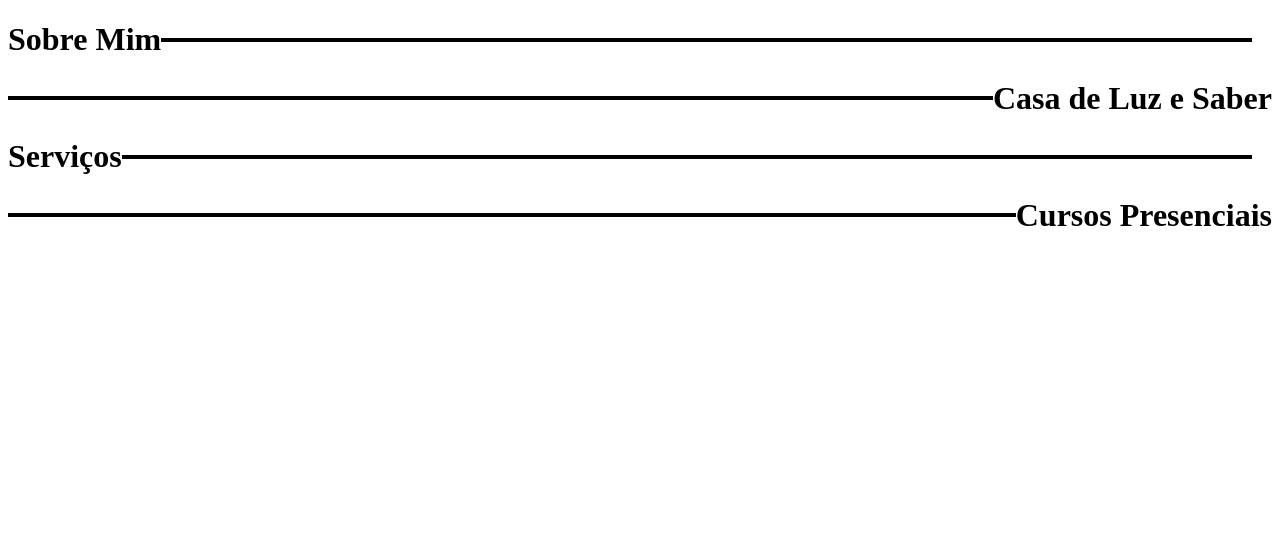
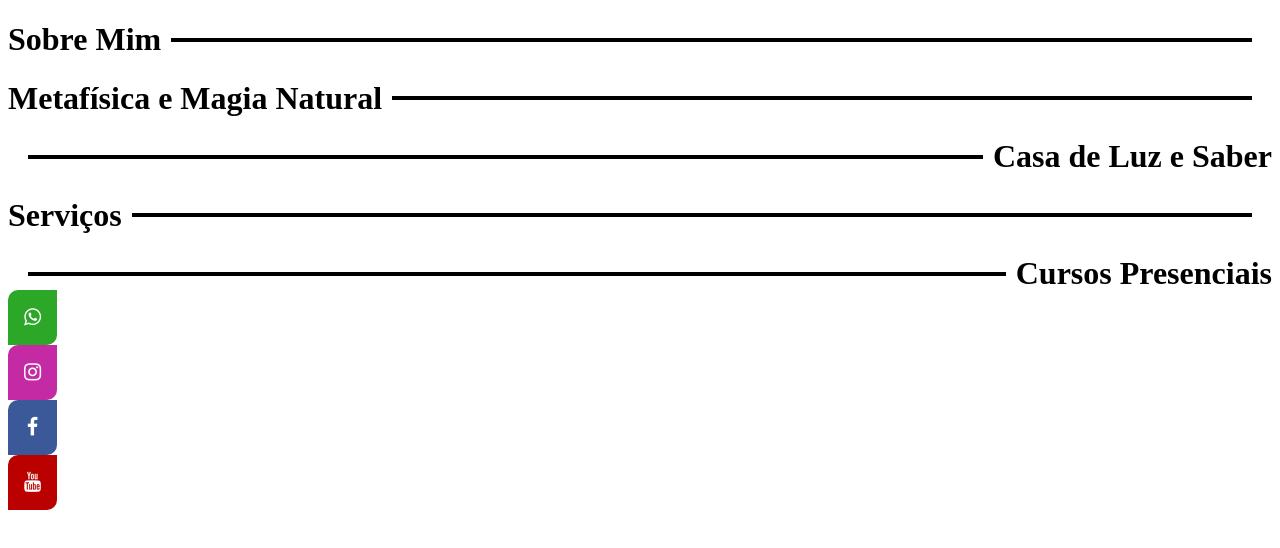
Before and after one commit to rach-noronha/projeto-ana-paula-moda, a plain HTML site: page index.html in a window 1280 px wide. Drawn offline with Linux system fonts and the light colour scheme.

Commit message:
adição dos ícones de redes sociais

```diff
--- a/index.html
+++ b/index.html
@@ -6,17 +6,29 @@
     <meta name="viewport" content="width=device-width, initial-scale=1.0">
 
     <link rel="stylesheet" href="style.css">
+    <!-- Load font awesome icons -->
+    <link rel="stylesheet" href="https://cdnjs.cloudflare.com/ajax/libs/font-awesome/4.7.0/css/font-awesome.min.css">
     <title>Ana Paula Moda</title>
 </head>
 <body>
 
-    <h1 class="titulossessoesesquerda">Sobre Mim</h1>
+    <!-- Barra de ícones de mídias sociais -->
+    <div class="icon-bar">
+        <a href="#" class="whatsapp"><i class="fa fa-whatsapp"></i></a>
+        <a href="#" class="instagram"><i class="fa fa-instagram"></i></a>
+        <a href="#" class="facebook"><i class="fa fa-facebook"></i></a>
+        <a href="#" class="youtube"><i class="fa fa-youtube"></i></a>
+    </div>
 
-    <h1 class="titulossessoesdireita">Casa de Luz e Saber</h1>
+    <h1 class="titulosobremim titulobase" >Sobre Mim</h1>
 
-    <h1 class="titulossubpaginasesquerda">Serviços</h1>
+    <h1 class="titulossessoesesquerda titulobase" >Metafísica e Magia Natural</h1>
 
-    <h1 class="titulossubpaginasdireita">Cursos Presenciais</h1>
+    <h1 class="titulossessoesdireita titulobase">Casa de Luz e Saber</h1>
+
+    <h1 class="titulossubpaginasesquerda titulobase">Serviços</h1>
+
+    <h1 class="titulossubpaginasdireita titulobase">Cursos Presenciais</h1>
 
 </body>
 </html>
--- a/style.css
+++ b/style.css
@@ -1,14 +1,16 @@
-/* Configuração mais ampla
-h1 {
+.titulobase {
     font-style: bold;
     display: flex;
-    flex-direction: row;
-}*/
+    gap: 10px;
+}
 
-.titulossessoesesquerda {
-    font-style: bold;
-    display: flex;
-    flex-direction: row;
+/*vai ter que parar no fim da caixa*/
+.titulosobremim::after {
+    content: "";
+    flex: 1 1;
+    border-bottom: 4px solid;
+    margin: auto;
+    margin-right: 20px;
 }
 
 .titulossessoesesquerda::after {
@@ -19,24 +21,12 @@ h1 {
     margin-right: 20px;
 }
 
-.titulossessoesdireita {
-    font-style: bold;
-    display: flex;
-    flex-direction: row;
-}
-
 .titulossessoesdireita::before {
     content: "";
     flex: 1 1;
     border-bottom: 4px solid;
     margin: auto;
-    margin-left;: 100px; /*?????*/
-}
-
-.titulossubpaginasdireita {
-    font-style: bold;
-    display: flex;
-    flex-direction: row;
+    margin-left: 20px;
 }
 
 .titulossubpaginasdireita::before {
@@ -44,13 +34,7 @@ h1 {
     flex: 1 1;
     border-bottom: 4px solid;
     margin: auto;
-    margin-left;: 20px;
-}
-
-.titulossubpaginasesquerda {
-    font-style: bold;
-    display: flex;
-    flex-direction: row;
+    margin-left: 20px;
 }
 
 .titulossubpaginasesquerda::after {
@@ -60,3 +44,47 @@ h1 {
     margin: auto;
     margin-right: 20px;
 }
+
+/* Fixed/sticky icon bar (vertically aligned 50% from the top of the screen) */
+.icon-bar {
+    position: fixed;
+    top: 50%;
+    -webkit-transform: translateY(-50%);
+    -ms-transform: translateY(-50%);
+    transform: translateY(-50%);
+  }
+
+  /* Style the icon bar links */
+.icon-bar a {
+    display: block;
+    text-align: center;
+    padding: 16px;
+    transition: all 0.3s ease;
+    color: white;
+    font-size: 20px;
+    border-radius: 10px 0px 10px 0px;
+  }
+
+  .icon-bar a:hover {
+    background-color: rgba(214, 129, 129, 1);
+  }
+
+  .whatsapp {
+    background: #2da728;
+    color: white;
+  }
+
+  .instagram {
+    background: #c32aa3;
+    color: white;
+  }
+
+  .facebook {
+    background: #3B5998;
+    color: white;
+  }
+
+  .youtube {
+    background: #bb0000;
+    color: white;
+  }
```
